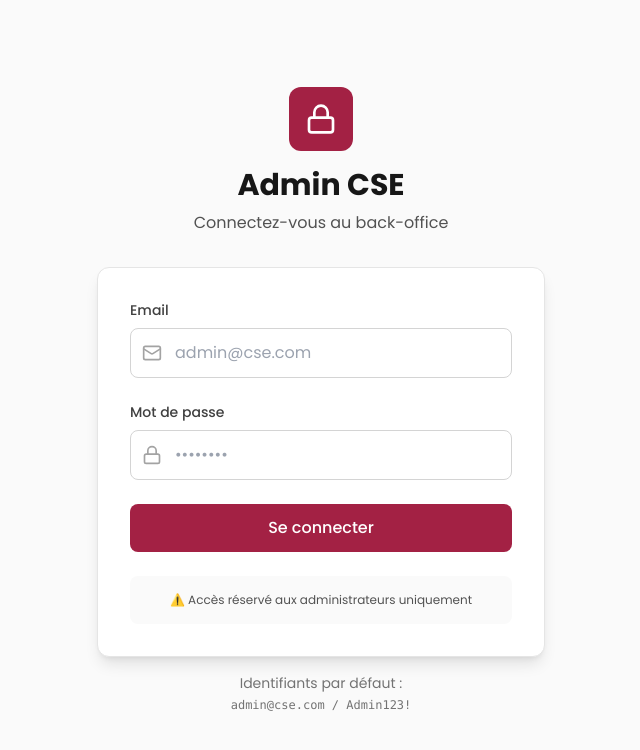
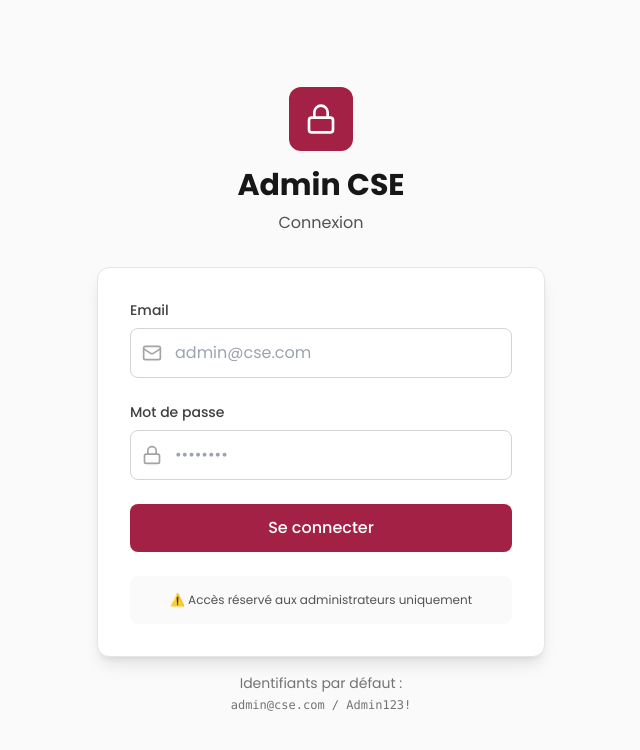
Before and after one commit to lmelane/bo-cse-platform, a Next.js app: page /login in a window 1280 px wide. Shown: the top 750 px of the page, without its empty margins (319-959 px from the left). Built offline with nearby package versions, Linux system fonts and the light colour scheme; no server answers.

Commit message:
UI: Simplification texte page de connexion
- 'Connectez-vous au back-office' → 'Connexion'

```diff
--- a/app/login/page.tsx
+++ b/app/login/page.tsx
@@ -35,7 +35,7 @@ export default function LoginPage() {
             <Lock className="w-8 h-8 text-white" />
           </div>
           <h1 className="text-3xl font-bold text-neutral-900">Admin CSE</h1>
-          <p className="text-neutral-600 mt-2">Connectez-vous au back-office</p>
+          <p className="text-neutral-600 mt-2">Connexion</p>
         </div>
 
         {/* Carte de connexion */}
```
